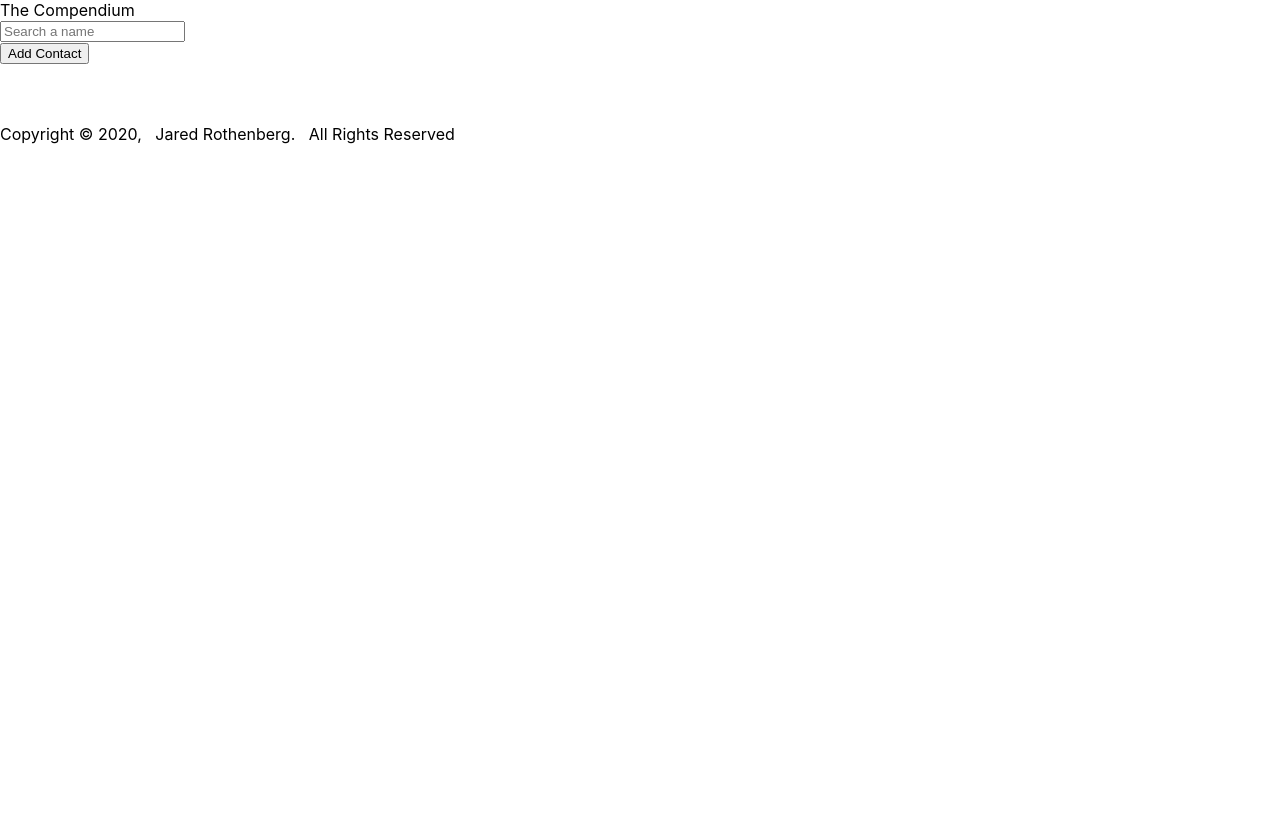
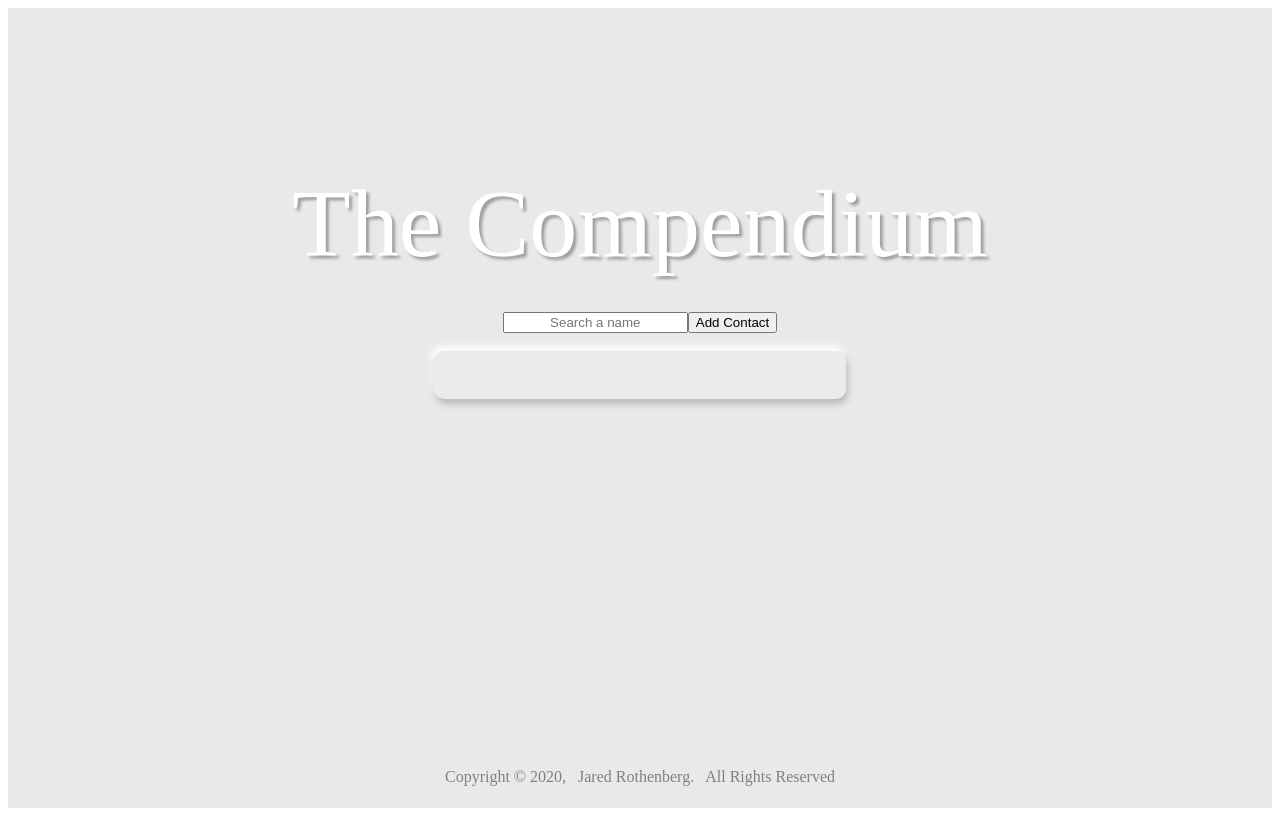
Before and after one commit to jaredar1232/contact-book, a React (Create React App) app: page / in a window 1280 px wide. Built offline with nearby package versions, Linux system fonts and the light colour scheme; no server answers.

Commit message:
apply draft 1 css

```diff
--- a/src/App.tsx
+++ b/src/App.tsx
@@ -68,10 +68,13 @@ export const App: React.FC = () => {
   }, [inputText]);
 
   return (
-    <div>
-      <div className="header-text">The Compendium</div>
+    <div className="page-container">
+      <header className="header">The Compendium</header>
+      <div className="content-wrap">
+        <div className="search-and-add">
           <SearchBar inputText={inputText} setInputText={setInputText} />
           <AddButton setDisplayAddModal={setDisplayAddModal} />
+        </div>
         <br></br>
         <NamesList
           filteredListOfNames={filteredListOfNames}
@@ -94,11 +97,11 @@ export const App: React.FC = () => {
           getAllNames={getAllNames}
           setSelectedID={setSelectedID}
         />
-
-      <div className="footer-text">
+      </div>
+      <footer className="footer">
         Copyright &copy; 2020, &nbsp; Jared Rothenberg. &nbsp; All Rights
         Reserved
-      </div>
+      </footer>
     </div>
   );
 };
--- a/src/Components/AddButton.tsx
+++ b/src/Components/AddButton.tsx
@@ -6,11 +6,12 @@ interface Props {
 
 export const AddButton: React.FC<Props> = (props) => {
   return (
-    <div className="add-button">
-      <button onClick={() => props.setDisplayAddModal(true)}>
-        Add Contact
-      </button>
-    </div>
+    <button
+      className="add-button"
+      onClick={() => props.setDisplayAddModal(true)}
+    >
+      Add Contact
+    </button>
   );
 };
 
--- a/src/Components/ContactModal/ContactModal.tsx
+++ b/src/Components/ContactModal/ContactModal.tsx
@@ -61,12 +61,22 @@ export const ContactModal: React.FC<Props> = (props) => {
       className="contact-modal"
       style={{ display: props.displayInfoModal ? "block" : "none" }}
     >
-      <div onClick={() => props.setDisplayInfoModal(!props.displayInfoModal)}>
-        Exit
+      <div className="contact-modal-content">
+        <div
+          className="contact-modal-exit"
+          onClick={() => props.setDisplayInfoModal(!props.displayInfoModal)}
+        >
+          X
         </div>
-      <div>CONTACT MODAL</div>
-      <div>{props.selectedName}</div>
-      {addressArray.map((aAddress) => (
+        <div className="contact-modal-header">Contact Info</div>
+        <div className="contact-modal-name">{props.selectedName}</div>
+
+        <div className="contact-modal-secondary-data">
+          <div className="contact-modal-datalist">
+            {addressArray.length === 0 ? (
+              <div>No addresses added</div>
+            ) : (
+              addressArray.map((aAddress) => (
                 <DataList
                   dataForContact={aAddress}
                   key={aAddress}
@@ -74,8 +84,15 @@ export const ContactModal: React.FC<Props> = (props) => {
                   getInfoByID={getInfoByID}
                   selectedID={props.selectedID}
                 />
-      ))}
-      {emailArray.map((aEmail) => (
+              ))
+            )}
+          </div>
+
+          <div className="contact-modal-datalist">
+            {emailArray.length === 0 ? (
+              <div>No emails added</div>
+            ) : (
+              emailArray.map((aEmail) => (
                 <DataList
                   dataForContact={aEmail}
                   key={aEmail}
@@ -83,8 +100,15 @@ export const ContactModal: React.FC<Props> = (props) => {
                   getInfoByID={getInfoByID}
                   selectedID={props.selectedID}
                 />
-      ))}
-      {numberArray.map((aNumber) => (
+              ))
+            )}
+          </div>
+
+          <div className="contact-modal-datalist">
+            {numberArray.length === 0 ? (
+              <div>No emails added</div>
+            ) : (
+              numberArray.map((aNumber) => (
                 <DataList
                   dataForContact={aNumber}
                   key={aNumber}
@@ -92,9 +116,17 @@ export const ContactModal: React.FC<Props> = (props) => {
                   getInfoByID={getInfoByID}
                   selectedID={props.selectedID}
                 />
-      ))}
-      <div onClick={() => deleteContactByID(props.selectedID)}>
-        DELETE CONTACT
+              ))
+            )}
+          </div>
+        </div>
+
+        <button
+          className="contact-modal-delete-all-button"
+          onClick={() => deleteContactByID(props.selectedID)}
+        >
+          Delete Contact
+        </button>
       </div>
     </div>
   );
--- a/src/Components/ContactModal/DataList.tsx
+++ b/src/Components/ContactModal/DataList.tsx
@@ -81,19 +81,23 @@ export const DataList: React.FC<Props> = (props) => {
 
   return (
     <div>
+      <div className="datalist-container">
         {editing ? (
           <input
+            className="datalist-input"
             value={inputValue}
             onChange={(event) => setInputValue(event.target.value)}
           />
         ) : (
           <div>{props.dataForContact}</div>
         )}
+      </div>
 
-      <button onClick={() => editOnClickHandler()}>
+      <button className="datalist-button" onClick={() => editOnClickHandler()}>
         {editing ? "Save" : "Edit"}
       </button>
       <button
+        className="datalist-button"
         onClick={() =>
           deleteDataFieldQuery(props.dataType, props.dataForContact)
         }
--- a/src/Components/SearchBar.tsx
+++ b/src/Components/SearchBar.tsx
@@ -8,8 +8,9 @@ interface Props {
 // SEARCH BAR COMPONENT: PASSES VALUE BACK UP TO APP LEVEL
 export const SearchBar: React.FC<Props> = (props) => {
   return (
-    <div className="search-bar">
+    <div className="searchbar-container">
       <input
+        className="searchbar-input"
         value={props.inputText}
         onChange={(event) => props.setInputText(event.target.value)}
         placeholder="Search a name"
--- a/src/index.css
+++ b/src/index.css
@@ -1,13 +1,238 @@
 body {
-  margin: 0;
-  font-family: -apple-system, BlinkMacSystemFont, 'Segoe UI', 'Roboto', 'Oxygen',
-    'Ubuntu', 'Cantarell', 'Fira Sans', 'Droid Sans', 'Helvetica Neue',
-    sans-serif;
-  -webkit-font-smoothing: antialiased;
-  -moz-osx-font-smoothing: grayscale;
+  /* margin: 0; */
+  /* font-family: -apple-system, BlinkMacSystemFont, "Segoe UI", "Roboto", "Oxygen",
+    "Ubuntu", "Cantarell", "Fira Sans", "Droid Sans", "Helvetica Neue",
+    sans-serif; */
+  /* -webkit-font-smoothing: antialiased; */
+  /* -moz-osx-font-smoothing: grayscale; */
 }
 
 code {
-  font-family: source-code-pro, Menlo, Monaco, Consolas, 'Courier New',
+  font-family: source-code-pro, Menlo, Monaco, Consolas, "Courier New",
     monospace;
 }
+
+.page-container {
+  position: relative;
+  min-height: 100vh;
+  background-color: rgb(233, 233, 233);
+}
+
+.content-wrap {
+  padding-top: 19rem;
+  padding-bottom: 2.5rem;
+}
+
+.header {
+  position: absolute;
+  top: 0;
+  padding-top: 10rem;
+  font-size: 6rem;
+  text-align: center;
+  height: 6rem;
+  text-align: center;
+  width: 100%;
+  color: white;
+  text-shadow: 3px 3px 3px rgb(158, 158, 158);
+}
+
+.search-and-add {
+  width: 100%;
+  display: block;
+  text-align: center;
+}
+
+.searchbar-container {
+  display: inline-block;
+  text-align: center;
+  padding: 0rem;
+  text-align: center;
+  width: auto;
+}
+
+.searchbar-input {
+  text-align: center;
+}
+
+.add-button {
+  display: inline-block;
+  cursor: pointer;
+}
+
+.names-list {
+  border-radius: 10px;
+  box-shadow: 2px 5px 7px rgb(185, 185, 185), -2px -5px 7px rgb(255, 255, 255);
+  width: 30%;
+  margin: 0 auto;
+  text-align: center;
+  padding: 1rem;
+  background-color: rgb(235, 235, 235);
+}
+
+.a-name {
+  border-radius: 10px;
+  box-shadow: 2px 5px 7px rgb(185, 185, 185), -2px -5px 7px rgb(255, 255, 255);
+  width: 60%;
+  margin: 1rem auto;
+  text-align: center;
+  font-size: 1.5rem;
+  cursor: pointer;
+}
+
+.add-modal {
+  position: fixed; /* Stay in place */
+  z-index: 1; /* Sit on top */
+  left: 0;
+  top: 0;
+  width: 100%; /* Full width */
+  height: 100%; /* Full height */
+  overflow: auto; /* Enable scroll if needed */
+  background-color: rgb(0, 0, 0); /* Fallback color */
+  background-color: rgba(0, 0, 0, 0.6); /* Black w/ opacity */
+}
+
+.add-modal-content {
+  background-color: #e6e6e6;
+  margin: 15% auto; /* 15% from the top and centered */
+  padding: 20px;
+  border: 1px solid #888;
+  width: 50%; /* Could be more or less, depending on screen size */
+  border-radius: 10px;
+}
+
+.add-modal-exit {
+  color: #aaa;
+  float: right;
+  font-size: 28px;
+  font-weight: bold;
+  cursor: pointer;
+}
+
+.add-modal-header {
+  text-align: center;
+  font-family: papyrus;
+  font-weight: 700;
+  padding: 10px;
+  font-size: 1.5rem;
+}
+
+.add-modal-name-container {
+  text-align: center;
+  border-radius: 10px;
+  box-shadow: 2px 5px 7px rgb(185, 185, 185), -2px -5px 7px rgb(255, 255, 255);
+  width: 25%;
+  margin: 0px auto;
+}
+
+.add-modal-inputs {
+  padding: 5px;
+  text-align: center;
+  margin: 5px;
+}
+
+.add-modal-secondary-inputs {
+  text-align: center;
+}
+
+.add-modal-secondary-inputs-sub {
+  border-radius: 10px;
+  background-color: rgb(233, 233, 233);
+  width: 80%;
+  margin: 16px auto;
+  text-align: center;
+  box-shadow: 2px 5px 7px rgb(185, 185, 185), -2px -5px 7px rgb(255, 255, 255);
+}
+
+.add-modal-save-button {
+  cursor: pointer;
+}
+
+.contact-modal {
+  position: fixed; /* Stay in place */
+  z-index: 1; /* Sit on top */
+  left: 0;
+  top: 0;
+  width: 100%; /* Full width */
+  height: 100%; /* Full height */
+  overflow: auto; /* Enable scroll if needed */
+  background-color: rgb(0, 0, 0); /* Fallback color */
+  background-color: rgba(0, 0, 0, 0.6); /* Black w/ opacity */
+}
+
+.contact-modal-content {
+  background-color: #e6e6e6;
+  margin: 15% auto; /* 15% from the top and centered */
+  padding: 20px;
+  border: 1px solid #888;
+  width: 70%; /* Could be more or less, depending on screen size */
+  border-radius: 10px;
+}
+
+.contact-modal-exit {
+  color: #aaa;
+  float: right;
+  font-size: 28px;
+  font-weight: bold;
+}
+
+.contact-modal-header {
+  text-align: center;
+  font-family: papyrus;
+  font-weight: 700;
+  padding: 10px;
+  font-size: 1.5rem;
+}
+
+.contact-modal-name {
+  border-radius: 10px;
+  background-color: rgb(233, 233, 233);
+  width: 70%;
+  font-size: 1.5rem;
+  margin: 16px auto;
+  text-align: center;
+  box-shadow: 2px 5px 7px rgb(185, 185, 185), -2px -5px 7px rgb(255, 255, 255);
+}
+
+.contact-modal-delete-all-button {
+  cursor: pointer;
+  display: block;
+  margin-top: 10px;
+}
+
+.contact-modal-secondary-data {
+  text-align: center;
+}
+
+.contact-modal-datalist {
+  display: inline-block;
+  border-radius: 10px;
+  background-color: rgb(233, 233, 233);
+  width: auto;
+  font-size: 1.2rem;
+  margin: 16px 1rem;
+  padding: 1rem;
+  text-align: center;
+  box-shadow: 2px 5px 7px rgb(185, 185, 185), -2px -5px 7px rgb(255, 255, 255);
+}
+
+.datalist-input {
+  display: block;
+  text-align: center;
+  margin: 0 auto;
+  width: auto;
+  padding: 2px;
+  font-size: 1rem;
+}
+
+.datalist-button {
+  cursor: pointer;
+}
+
+.footer {
+  position: absolute;
+  bottom: 0;
+  width: 100%;
+  height: 2.5rem;
+  text-align: center;
+  color: grey;
+}
```
Also changed, not shown: src/Components/AddModal.tsx (+28 -7 lines). Lines whose indentation alone changed are shown as unchanged.
